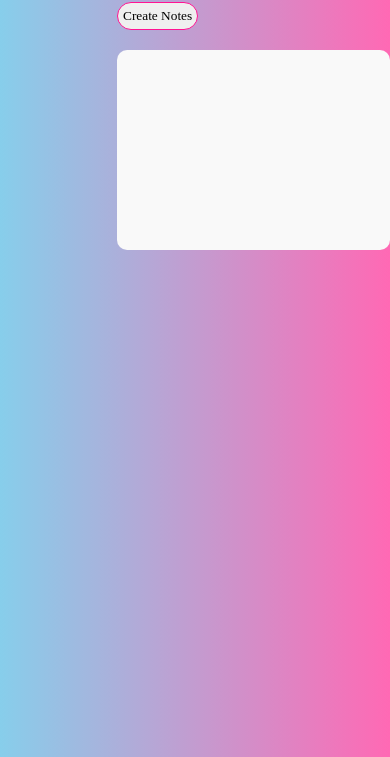
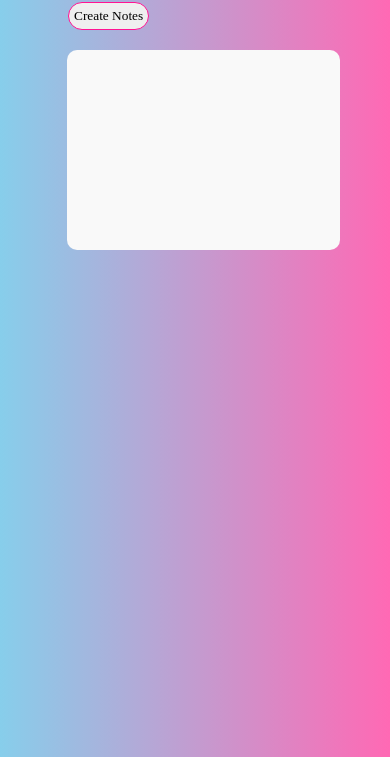
Before and after one commit to Linda-riziki/Notes-App-project, a plain HTML site: page index.html in a window 390 px wide. Shown: the part 87-844 px from the top of the page. Drawn offline with Linux system fonts and the light colour scheme.

Commit message:
Added media queries

```diff
--- a/style.css
+++ b/style.css
@@ -47,7 +47,7 @@
     overflow-y: auto;
     display: flex;
     flex-direction: column;
-    gap: 10px;
+    gap: 1px;
 }
 
 .input-box{
@@ -63,3 +63,17 @@
     border-radius: 5px;
     word-wrap: break-word;
 }
+
+/* Media Querries for mobile screen */
+@media (max-width: 600px) {
+    .notescontainer{
+        margin-right: 50px;
+        margin-left: -50px;
+        width: 100%;
+    }
+
+
+    .container h1, .container button{
+        margin-left: -49px;
+    }
+}
```
